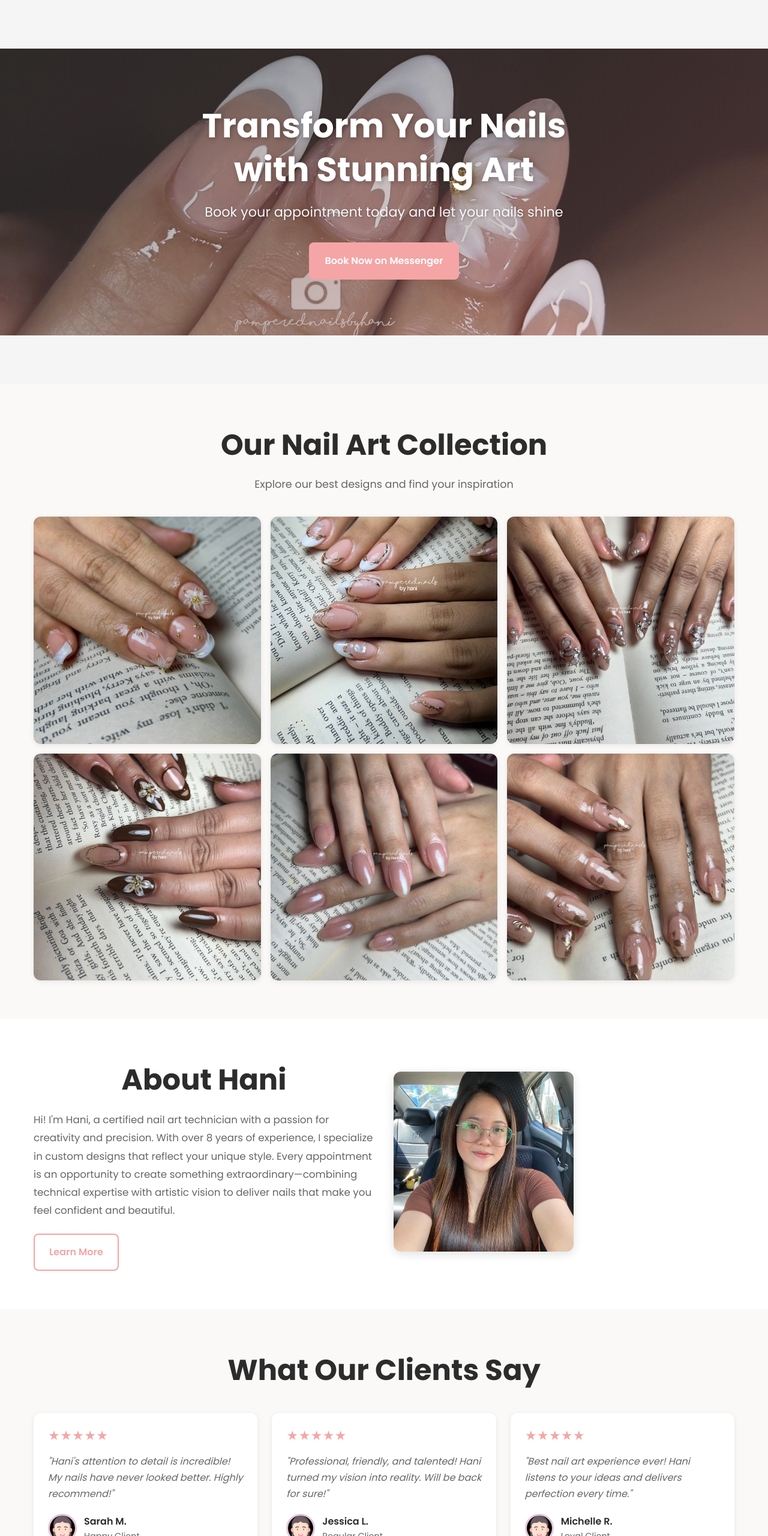
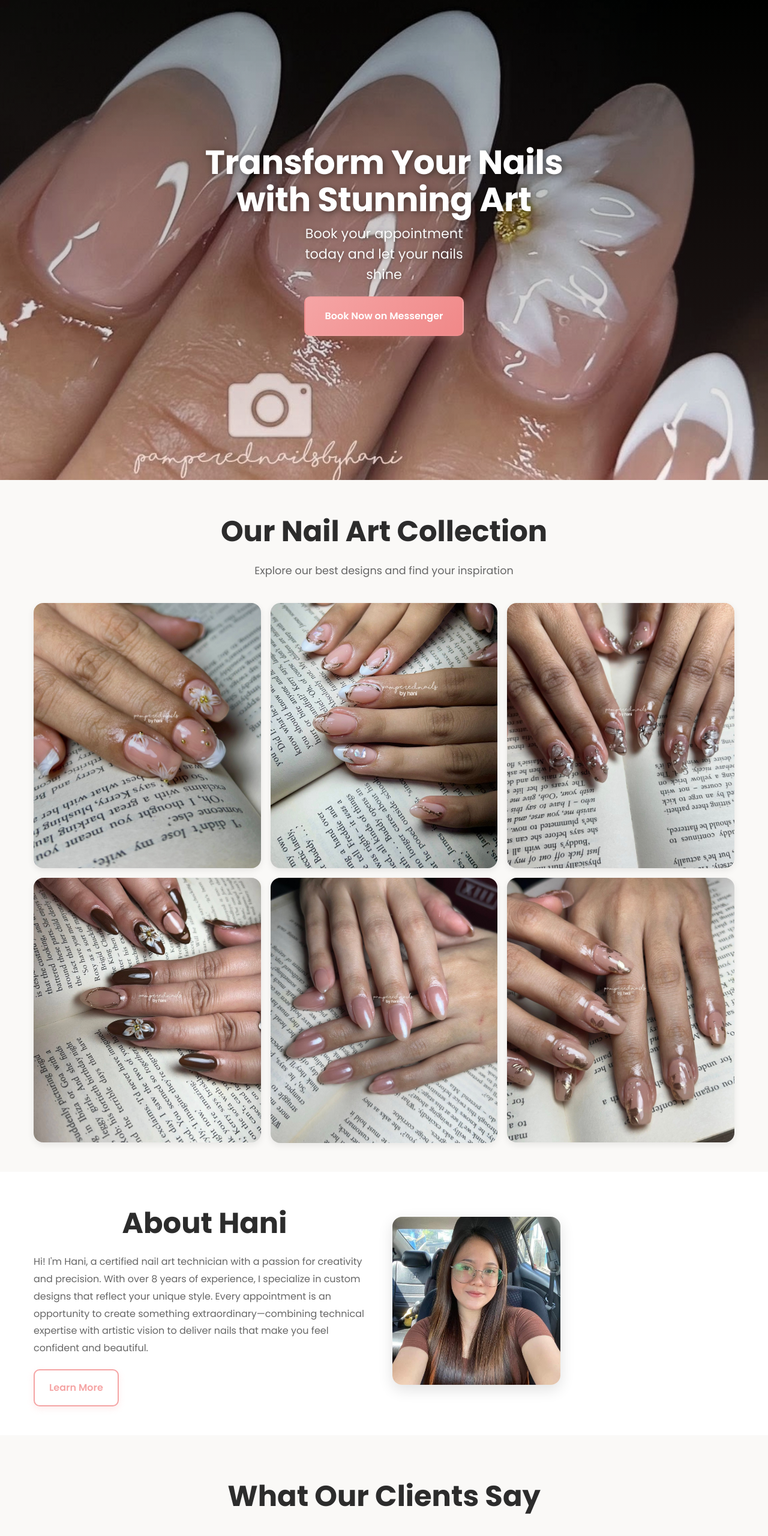
Before and after one commit to azzkckr02/pampered-nails-hani, a plain HTML site: page index.html in a window 1280 px wide. Shown: the top 2560 px of the page at 60% size. Drawn offline with Linux system fonts and the light colour scheme.

Commit message:
updated style.css

```diff
--- a/styles.css
+++ b/styles.css
@@ -70,44 +70,46 @@ body {
     border: none;
     cursor: pointer;
     transition: var(--transition);
-    border-radius: 8px;
+    border-radius: 10px;
     font-family: var(--font-sans);
+    box-shadow: 0 4px 12px rgba(245, 165, 165, 0.2);
 }
 
 .btn-primary {
-    background-color: var(--primary-color);
+    background: linear-gradient(135deg, var(--primary-color), #f08888);
     color: white;
-    border: 2px solid var(--primary-color);
+    border: 2px solid transparent;
 }
 
 .btn-primary:hover,
 .btn-primary:focus {
-    background-color: #f08888;
+    background: linear-gradient(135deg, #f08888, #e87777);
     border-color: #f08888;
-    transform: translateY(-2px);
-    box-shadow: var(--shadow-md);
+    transform: translateY(-3px);
+    box-shadow: 0 8px 20px rgba(245, 165, 165, 0.35);
 }
 
 .btn-primary:active {
-    transform: translateY(0);
+    transform: translateY(-1px);
+    box-shadow: 0 4px 12px rgba(245, 165, 165, 0.2);
 }
 
 .btn-secondary {
-    background-color: transparent;
+    background-color: white;
     color: var(--primary-color);
     border: 2px solid var(--primary-color);
 }
 
 .btn-secondary:hover,
 .btn-secondary:focus {
-    background-color: var(--secondary-color);
-    border-color: var(--secondary-color);
-    transform: translateY(-2px);
-    box-shadow: var(--shadow-md);
+    background: linear-gradient(135deg, rgba(245, 165, 165, 0.1), rgba(232, 197, 216, 0.15));
+    border-color: var(--primary-color);
+    transform: translateY(-3px);
+    box-shadow: 0 8px 20px rgba(245, 165, 165, 0.2);
 }
 
 .btn-secondary:active {
-    transform: translateY(0);
+    transform: translateY(-1px);
 }
 
 .btn-lg {
@@ -136,26 +138,26 @@ body {
 
 .sticky-btn {
     position: fixed;
-    bottom: calc(var(--spacing-unit) * 3);
-    right: calc(var(--spacing-unit) * 2);
+    bottom: calc(var(--spacing-unit) * 2);
+    right: calc(var(--spacing-unit) * 1.5);
     display: flex;
     align-items: center;
     justify-content: center;
-    gap: calc(var(--spacing-unit) * 1.5);
-    padding: calc(var(--spacing-unit) * 1.75) calc(var(--spacing-unit) * 3);
-    background-color: var(--primary-color);
+    gap: calc(var(--spacing-unit) * 1);
+    padding: calc(var(--spacing-unit) * 1.5) calc(var(--spacing-unit) * 2.5);
+    background: linear-gradient(135deg, var(--primary-color), #f08888);
     color: white;
     border: none;
     border-radius: 50px;
     font-weight: 600;
-    font-size: 1rem;
+    font-size: 0.95rem;
     cursor: pointer;
-    box-shadow: var(--shadow-lg);
+    box-shadow: 0 6px 20px rgba(245, 165, 165, 0.4);
     transition: var(--transition);
     z-index: 999;
     opacity: 0;
     visibility: hidden;
-    transform: translateY(20px);
+    transform: translateY(30px);
 }
 
 .sticky-btn.visible {
@@ -166,17 +168,17 @@ body {
 
 .sticky-btn:hover,
 .sticky-btn:focus {
-    background-color: #f08888;
-    transform: translateY(-3px);
-    box-shadow: 0 10px 32px rgba(245, 165, 165, 0.3);
+    background: linear-gradient(135deg, #f08888, #e87777);
+    transform: translateY(-4px);
+    box-shadow: 0 10px 28px rgba(245, 165, 165, 0.45);
 }
 
 .sticky-btn:active {
-    transform: translateY(0);
+    transform: translateY(-1px);
 }
 
 .btn-icon {
-    font-size: 1.2rem;
+    font-size: 1.1rem;
 }
 
 .btn-text {
@@ -189,13 +191,13 @@ body {
 
 .hero {
     width: 100%;
-    min-height: 70vh;
+    height: 100vh;
     display: flex;
     align-items: center;
     justify-content: center;
     position: relative;
     overflow: hidden;
-    background-color: #f5f5f5;
+    background: linear-gradient(135deg, #2c2c2c, #1a1a1a);
 }
 
 .hero-content {
@@ -211,13 +213,18 @@ body {
     width: 100%;
     height: 100%;
     object-fit: cover;
+    object-position: center;
     display: block;
+    position: absolute;
+    top: 0;
+    left: 0;
+    animation: zoomIn 1.2s cubic-bezier(0.25, 0.46, 0.45, 0.94);
 }
 
 .hero-overlay {
     position: absolute;
     inset: 0;
-    background: linear-gradient(135deg, rgba(61, 61, 61, 0.5), rgba(245, 165, 165, 0.3));
+    background: linear-gradient(180deg, rgba(0, 0, 0, 0.35) 0%, rgba(245, 165, 165, 0.15) 100%);
     display: flex;
     flex-direction: column;
     justify-content: center;
@@ -225,27 +232,33 @@ body {
     text-align: center;
     padding: calc(var(--spacing-unit) * 3);
     z-index: 2;
+    animation: fadeInUp 0.8s ease-out 0.3s both;
 }
 
 .hero-title {
-    font-size: 2rem;
+    font-size: 1.5rem;
     font-weight: 700;
     color: white;
-    margin-bottom: calc(var(--spacing-unit) * 2);
-    text-shadow: 2px 2px 8px rgba(0, 0, 0, 0.3);
-    line-height: 1.3;
+    margin-bottom: calc(var(--spacing-unit) * 1.25);
+    text-shadow: 2px 2px 12px rgba(0, 0, 0, 0.5);
+    line-height: 1.1;
+    letter-spacing: -0.5px;
+    animation-delay: 0.5s;
 }
 
 .hero-subtitle {
-    font-size: 1.1rem;
-    color: rgba(255, 255, 255, 0.95);
-    margin-bottom: calc(var(--spacing-unit) * 4);
-    text-shadow: 1px 1px 4px rgba(0, 0, 0, 0.3);
-    max-width: 600px;
+    font-size: 0.9rem;
+    color: rgba(255, 255, 255, 0.96);
+    margin-bottom: calc(var(--spacing-unit) * 2.5);
+    text-shadow: 1px 1px 6px rgba(0, 0, 0, 0.4);
+    max-width: 320px;
+    line-height: 1.5;
+    animation-delay: 0.7s;
 }
 
 .hero .btn {
     z-index: 10;
+    padding: calc(var(--spacing-unit) * 2.25) calc(var(--spacing-unit) * 4);
 }
 
 /* ============================================
@@ -253,7 +266,7 @@ body {
    ============================================ */
 
 .gallery-section {
-    padding: calc(var(--spacing-unit) * 8) 0;
+    padding: calc(var(--spacing-unit) * 6) 0;
     background-color: var(--neutral-light);
 }
 
@@ -261,24 +274,24 @@ body {
     display: grid;
     grid-template-columns: 1fr;
     gap: calc(var(--spacing-unit) * 2);
-    margin-top: calc(var(--spacing-unit) * 4);
+    margin-top: calc(var(--spacing-unit) * 3);
 }
 
 .gallery-card {
     position: relative;
     width: 100%;
-    aspect-ratio: 1;
-    border-radius: 12px;
+    aspect-ratio: 3 / 3.5;
+    border-radius: 16px;
     overflow: hidden;
     cursor: pointer;
-    background-color: white;
-    box-shadow: var(--shadow-sm);
+    background-color: #f5f5f5;
+    box-shadow: 0 4px 12px rgba(0, 0, 0, 0.08);
     transition: var(--transition);
 }
 
 .gallery-card:hover {
-    transform: translateY(-4px);
-    box-shadow: var(--shadow-md);
+    transform: translateY(-6px);
+    box-shadow: 0 12px 24px rgba(0, 0, 0, 0.15);
 }
 
 .gallery-image {
@@ -290,13 +303,13 @@ body {
 }
 
 .gallery-card:hover .gallery-image {
-    transform: scale(1.05);
+    transform: scale(1.08);
 }
 
 .gallery-overlay {
     position: absolute;
     inset: 0;
-    background: rgba(245, 165, 165, 0.8);
+    background: rgba(245, 165, 165, 0.85);
     display: flex;
     align-items: center;
     justify-content: center;
@@ -310,22 +323,22 @@ body {
 }
 
 .gallery-expand {
-    width: 48px;
-    height: 48px;
+    width: 52px;
+    height: 52px;
     border-radius: 50%;
     background-color: white;
     border: none;
-    font-size: 1.5rem;
+    font-size: 1.6rem;
     cursor: pointer;
     display: flex;
     align-items: center;
     justify-content: center;
     transition: var(--transition);
-    box-shadow: var(--shadow-md);
+    box-shadow: 0 6px 16px rgba(0, 0, 0, 0.2);
 }
 
 .gallery-expand:hover {
-    transform: scale(1.1);
+    transform: scale(1.15);
     background-color: var(--neutral-light);
 }
 
@@ -334,14 +347,14 @@ body {
    ============================================ */
 
 .about-section {
-    padding: calc(var(--spacing-unit) * 8) 0;
+    padding: calc(var(--spacing-unit) * 6) 0;
     background-color: white;
 }
 
 .about-content {
     display: flex;
     flex-direction: column;
-    gap: calc(var(--spacing-unit) * 4);
+    gap: calc(var(--spacing-unit) * 3.5);
     align-items: center;
 }
 
@@ -350,19 +363,19 @@ body {
 }
 
 .about-description {
-    font-size: 1.05rem;
+    font-size: 1rem;
     color: var(--text-light);
     line-height: 1.8;
-    margin-bottom: calc(var(--spacing-unit) * 3);
+    margin-bottom: calc(var(--spacing-unit) * 2.5);
 }
 
 .profile-image {
     width: 100%;
-    max-width: 300px;
+    max-width: 280px;
     aspect-ratio: 1;
-    border-radius: 12px;
+    border-radius: 16px;
     object-fit: cover;
-    box-shadow: var(--shadow-md);
+    box-shadow: 0 8px 24px rgba(0, 0, 0, 0.12);
 }
 
 /* ============================================
```
